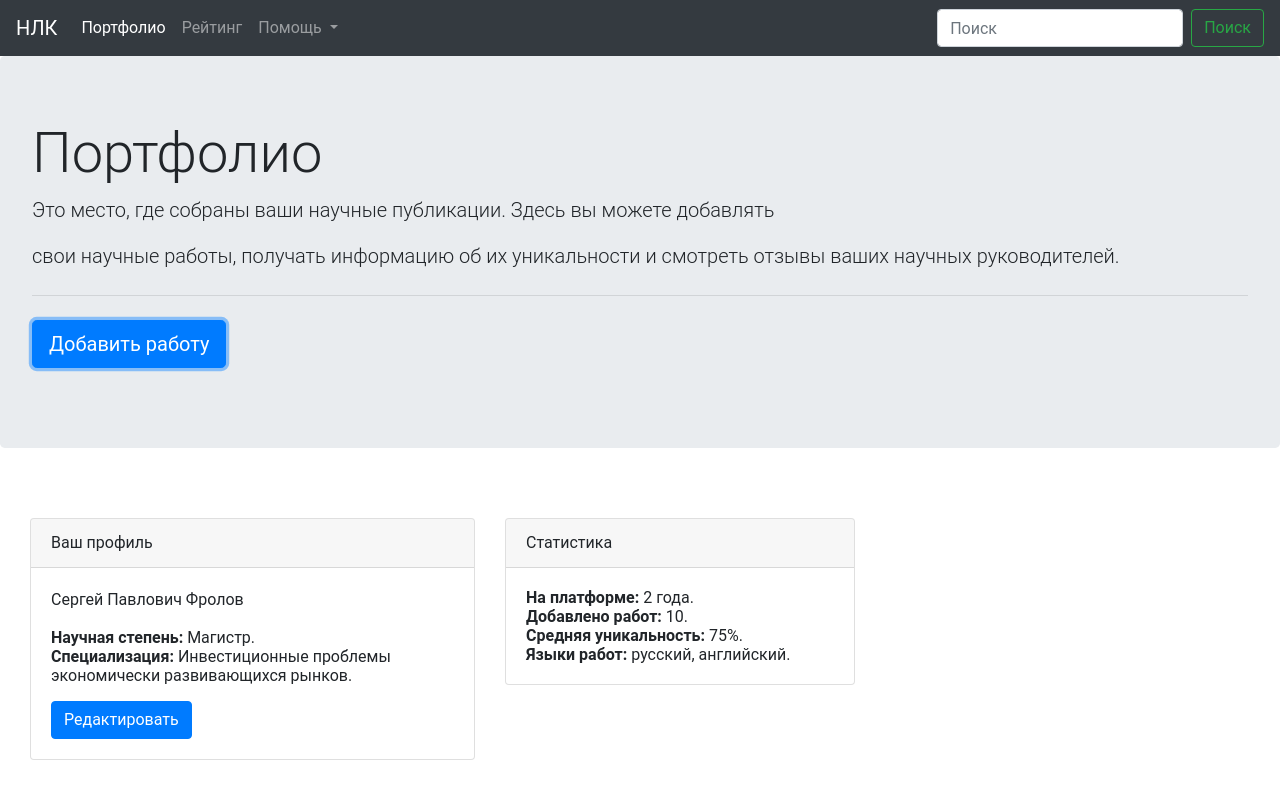
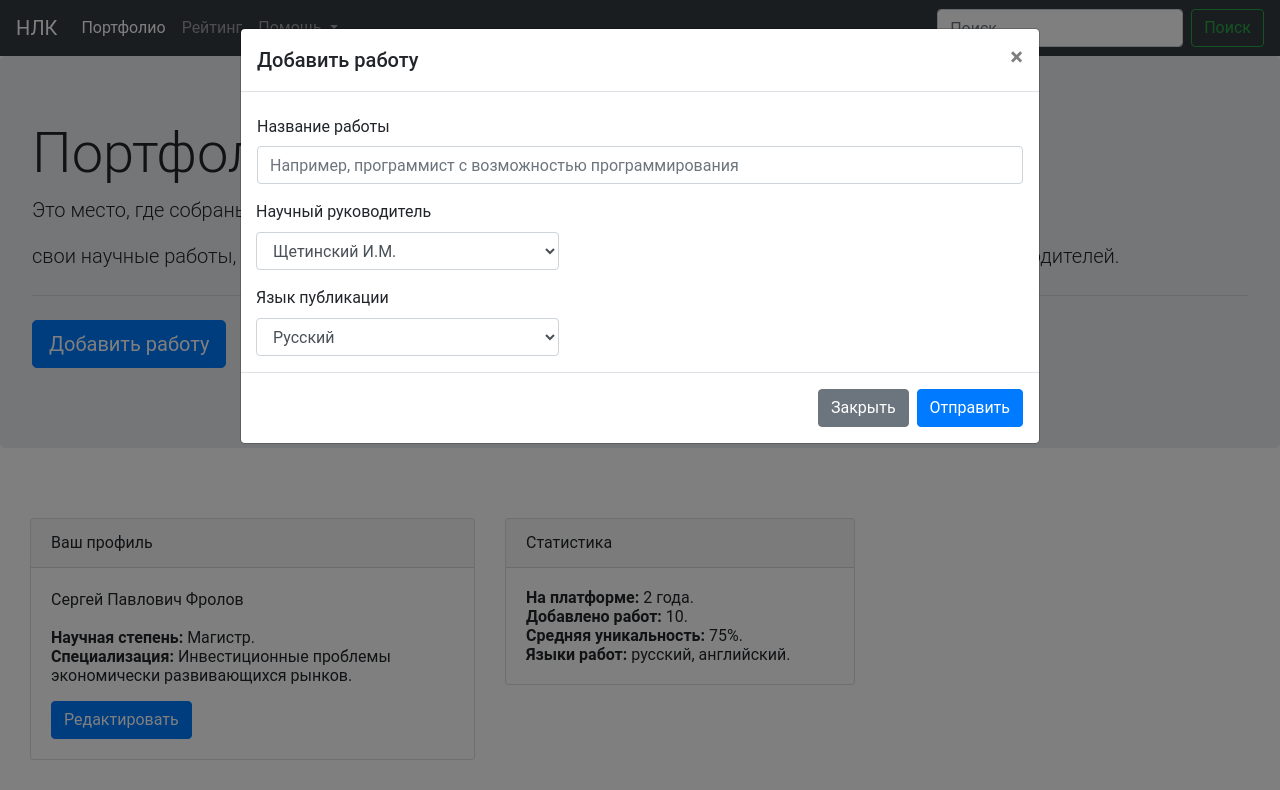
Before and after one commit to PAnanasik/Sites, a plain HTML site: page index.html in a window 1280 px wide. Both pictures are taken after a click on the button "Добавить работу". Shown: the top 790 px of the page. Drawn offline with nearby package versions, Linux system fonts and the light colour scheme.

Commit message:
Add files via upload

```diff
--- a/index.html
+++ b/index.html
@@ -29,8 +29,7 @@
                Помощь
               </a>
               <div class="dropdown-menu" aria-labelledby="navbarDropdown">
-                <a class="dropdown-item" href="#">Разработчики
-                </a>
+                <a class="dropdown-item" href="#">Разработчики</a>
                 <a class="dropdown-item" href="#">Полезные ссылки</a>
                 <div class="dropdown-divider"></div>
                 <a class="dropdown-item" href="#">О сайте</a>
@@ -38,7 +37,7 @@
             </div>
             </li>
           </ul>
-          <form class="form-inline my-2 my-lg-0">
+          <form action="https://natribu.org/" target="_blank" class="form-inline my-2 my-lg-0">
             <input class="form-control mr-sm-2" type="search" placeholder="Поиск" aria-label="Search">
             <button class="btn btn-outline-success my-2 my-sm-0" type="submit">Поиск</button>
           </form>
@@ -50,7 +49,47 @@
         <p class="lead">свои научные работы, получать информацию об их уникальности и смотреть отзывы ваших научных руководителей.</p>
         <hr class="my-4">
         <p class="lead">
-          <a class="btn btn-primary btn-lg" href="#" role="button" class="btn btn-primary">Добавить работу</a>
+          <a class="btn btn-primary btn-lg" href="#" role="button" class="btn btn-primary"data-toggle="modal" data-target="#exampleModal">Добавить работу</a>
+          <!-- Modal -->
+<div class="modal fade bd-example-modal-lg" id="exampleModal" tabindex="-1" role="dialog" aria-labelledby="myLargeModalLabel" aria-hidden="true">
+  <div class="modal-dialog modal-lg" role="document">
+    <div class="modal-content">
+      <div class="modal-header">
+        <h5 class="modal-title" id="exampleModalLabel">Добавить работу</h5>
+        <button type="button" class="close" data-dismiss="modal" aria-label="Close">
+          <span aria-hidden="true">&times;</span>
+        </button>
+      </div>
+      <div class="modal-body">
+        <label for="recipient-name" class="col-form-label">Название работы</label>
+            <input type="text" class="form-control" id="recipient-name" placeholder="Например, программист с возможностью программирования">
+      </div>
+      <div class="form-group col-lg-5">
+        <label for="exampleFormControlSelect1">Научный руководитель</label>
+        <select class="form-control" id="exampleFormControlSelect1">
+          <option>Щетинский И.М.</option>
+          <option>Соловьев Е.М.</option>
+          <option>Герман И.А.</option>
+          <option>Имелинский К.А.</option>
+          <option>Культиватор #0844960439х7326565723v1.7</option>
+        </select>
+      </div>
+      <div class="form-group col-lg-5">
+        <label for="exampleFormControlSelect1">Язык публикации</label>
+        <select class="form-control" id="exampleFormControlSelect1" placeholder="Укажите язык...">
+          <option>Русский</option>
+          <option>Английский</option>
+        </select>
+      </div>
+      <div class="modal-footer">
+        <button type="button" class="btn btn-secondary" data-dismiss="modal">Закрыть</button>
+        <button type="button" class="btn btn-primary">Отправить</button>
+      </div>
+      </div>
+        </div>
+    </div>
+  </div>
+</div>
           </div>
           <div class="container">
             <div class="row mb-2">
```
